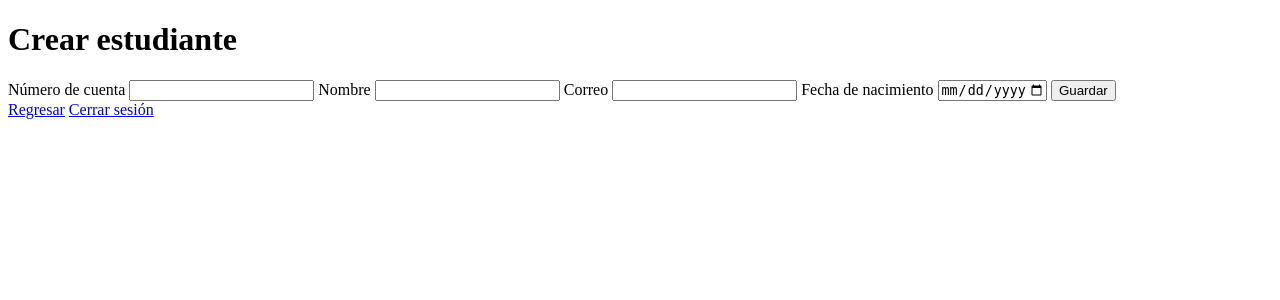
After one commit to emanuel2004ramirez/ejercicios-crud-laravel, a Laravel app: page /estudiantes/create in a window 1280 px wide. The commit adds this page. Shown: the top 300 px of the page. Run offline with Laravel 12, Linux system fonts and the light colour scheme; a user stored in the database is signed in; data comes from the database, SQL or seed files in the repository.

Commit message:
Crear registros estudiantes

```diff
--- a/estudiantes/app/Http/Controllers/EstudianteController.php
+++ b/estudiantes/app/Http/Controllers/EstudianteController.php
@@ -3,6 +3,7 @@
 namespace App\Http\Controllers;
 
 use App\Models\Estudiante;
+use Illuminate\Http\Request;
 
 class EstudianteController extends Controller
 {
@@ -12,4 +13,35 @@ class EstudianteController extends Controller
 
         return view('estudiante.index', compact('estudiantes'));
     }
+
+    public function create()
+    {
+        return view('estudiante.create');
+    }
+
+    public function store(Request $request)
+    {
+        $datos = $request->validate([
+            'numero_cuenta' => ['required', 'string', 'unique:estudiantes,numero_cuenta'],
+            'nombre' => ['required', 'string', 'max:100'],
+            'correo' => ['required', 'email', 'unique:estudiantes,correo'],
+            'fecha_nacimiento' => ['required', 'date', 'before_or_equal:today'],
+        ], [
+            'numero_cuenta.required' => 'El número de cuenta es obligatorio.',
+            'numero_cuenta.unique' => 'El número de cuenta ya está registrado.',
+            'nombre.required' => 'El nombre es obligatorio.',
+            'nombre.max' => 'El nombre no puede tener más de 100 caracteres.',
+            'correo.required' => 'El correo es obligatorio.',
+            'correo.email' => 'El correo no es válido.',
+            'correo.unique' => 'El correo ya está registrado.',
+            'fecha_nacimiento.required' => 'La fecha de nacimiento es obligatoria.',
+            'fecha_nacimiento.date' => 'La fecha de nacimiento no es válida.',
+            'fecha_nacimiento.before_or_equal' => 'La fecha de nacimiento no puede ser futura.',
+        ]);
+
+        Estudiante::create($datos);
+
+        return redirect()->route('estudiante.index')
+            ->with('success', 'Estudiante creado correctamente.');
+    }
 }
--- /dev/null
+++ b/estudiantes/resources/views/estudiante/create.blade.php
@@ -0,0 +1,33 @@
+@extends('layouts.app')
+
+@section('contenido')
+    <h1>Crear estudiante</h1>
+
+    @if ($errors->any())
+        <ul>
+            @foreach ($errors->all() as $error)
+                <li>{{ $error }}</li>
+            @endforeach
+        </ul>
+    @endif
+
+    <form action="{{ route('estudiante.store') }}" method="POST">
+        @csrf
+
+        <label for="numero_cuenta">Número de cuenta</label>
+        <input id="numero_cuenta" name="numero_cuenta" value="{{ old('numero_cuenta') }}" required>
+
+        <label for="nombre">Nombre</label>
+        <input id="nombre" name="nombre" maxlength="100" value="{{ old('nombre') }}" required>
+
+        <label for="correo">Correo</label>
+        <input id="correo" type="email" name="correo" value="{{ old('correo') }}" required>
+
+        <label for="fecha_nacimiento">Fecha de nacimiento</label>
+        <input id="fecha_nacimiento" type="date" name="fecha_nacimiento" max="{{ date('Y-m-d') }}" value="{{ old('fecha_nacimiento') }}" required>
+
+        <button type="submit">Guardar</button>
+    </form>
+
+    <a href="{{ route('estudiante.index') }}">Regresar</a>
+@endsection
--- a/estudiantes/resources/views/estudiante/index.blade.php
+++ b/estudiantes/resources/views/estudiante/index.blade.php
@@ -2,6 +2,12 @@
 
 @section('contenido')
     <h1>Registro de estudiantes</h1>
+
+    @if (session('success'))
+        <p>{{ session('success') }}</p>
+    @endif
+
+    <a href="{{ route('estudiante.create') }}">Agregar estudiante</a>
 
     <table border="1">
         <thead>
--- a/estudiantes/routes/web.php
+++ b/estudiantes/routes/web.php
@@ -14,6 +14,10 @@ Route::post('/login', [LoginController::class, 'store'])->name('login.store');
 Route::middleware(['auth'])->group(function () {
     Route::get('/estudiantes', [EstudianteController::class, 'index'])
         ->name('estudiante.index');
+    Route::get('/estudiantes/create', [EstudianteController::class, 'create'])
+        ->name('estudiante.create');
+    Route::post('/estudiantes', [EstudianteController::class, 'store'])
+        ->name('estudiante.store');
 
     Route::get('/logout', [LoginController::class, 'destroy'])->name('logout');
 });
```
